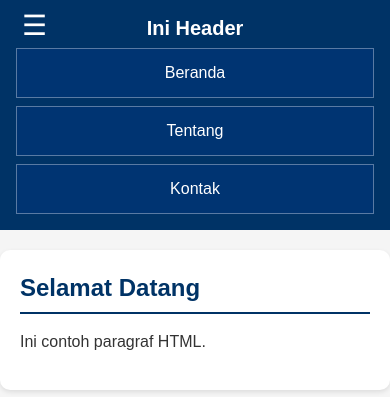
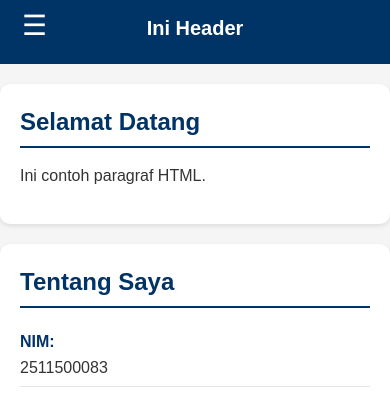
Before and after one commit to 2511500083-del/2511500083-PWD-GB1J-25260, a PHP site: page /pertemuan-05/index.html in a window 390 px wide. Shown: the top 397 px of the page. Run offline with PHP 8.4, Linux system fonts and the light colour scheme.

Commit message:
styling nav mobile

```diff
--- a/pertemuan-05/style.css
+++ b/pertemuan-05/style.css
@@ -70,6 +70,14 @@ header li a:active {
     position: absolute;
     left: 16px;
     top: 8px;
+  }
+
+  nav {
+    display: none;
+    flex-direction: column;
+    background-color: #003366;
+    width: 100%;
+    padding: 5px 0;
   }
   header {
     padding: 16px;
```
Also changed, not shown: pertemuan-05/README.md.
